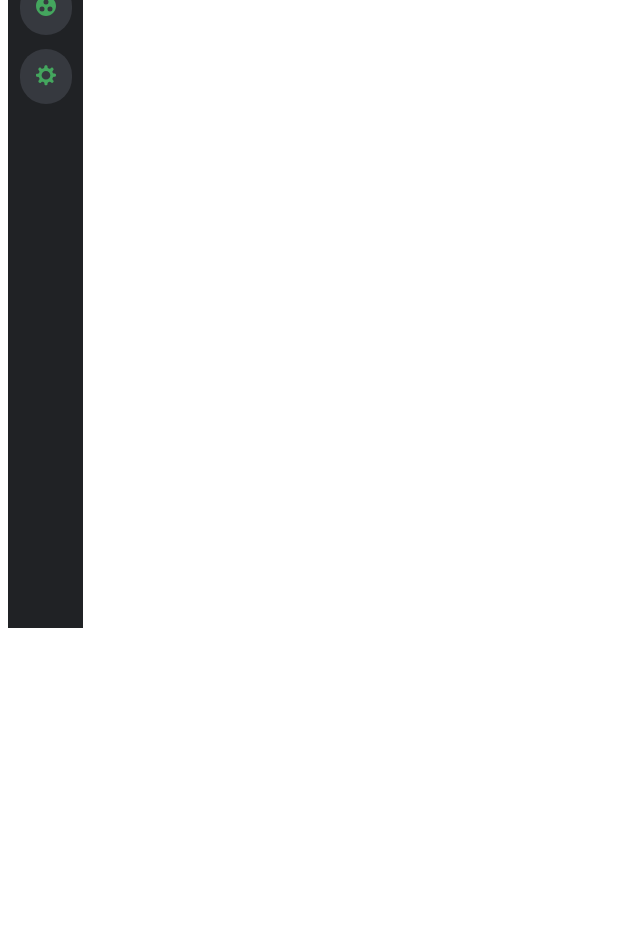
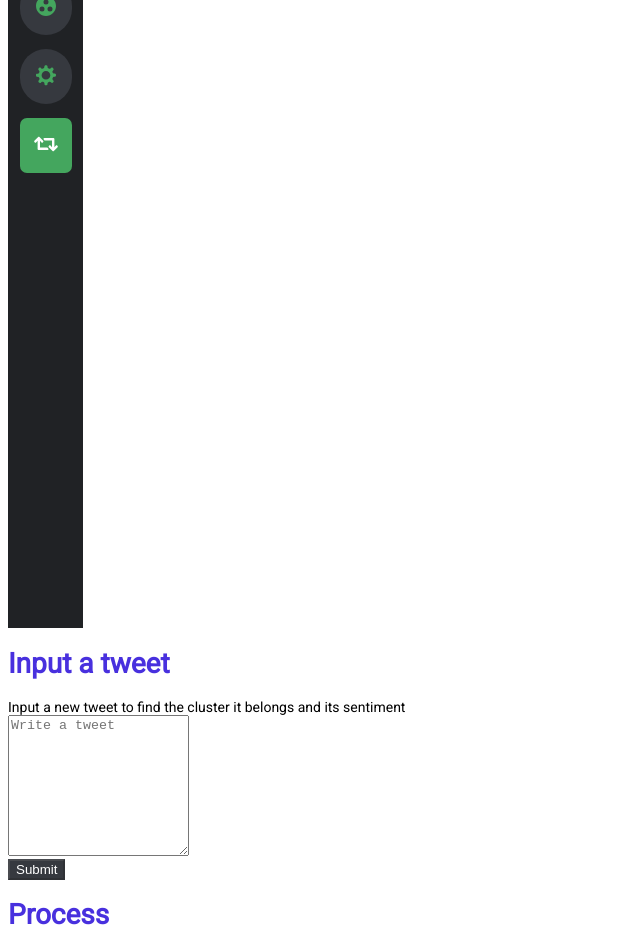
Before and after one commit to jpblopez/minerva-react, a React (Create React App) app: page /analyze in a window 1280 px wide. Shown: the part 180-1130 px from the top of the page, without its empty margins (0-640 px from the left). Before the commit the page ends 816 px from the top, so only its background shows below. Built offline with nearby package versions, Linux system fonts and the light colour scheme; no server answers; what tw-elements would draw is missing.

Commit message:
input page

```diff
--- a/src/App.jsx
+++ b/src/App.jsx
@@ -8,6 +8,7 @@ import TweetDetails from '@/pages/TweetDetails';
 import TweetController from '@/controllers/TweetController';
 import TweetDataContext from './context/TweetDataContext';
 import Process from './pages/Process';
+import Input from './pages/Input';
 import PreprocessedTweetDetails from './components/PreprocessedTweetDetails';
 import TFIDFDetails from './components/TFIDFDetails';
 import ClusterDetails from './components/ClusterDetails';
@@ -61,6 +62,9 @@ function App() {
               <Route path="/cluster/:id">
                 <ClusterDetails />
               </Route>
+              <Route path="/analyze">
+                <Input />
+              </Route>
             </Switch>
           </div>
         </main>
--- a/src/assets/index.css
+++ b/src/assets/index.css
@@ -83,6 +83,17 @@ thead div {
   background: #67b477;
 }
 
+.standard-green-btn {
+  background: #44a65e;
+  color: white;
+}
+
+.standard-faded-btn {
+  background: #36393f;
+  color: white;
+}
+
+
 .negative-bar {
   background: #bc3636;
   height: 20px;
--- a/src/components/Sidebar.jsx
+++ b/src/components/Sidebar.jsx
@@ -2,6 +2,7 @@ import React from 'react';
 import { AiFillHome as Home, AiOutlineTwitter as Tweet } from 'react-icons/ai';
 import { MdGroupWork } from 'react-icons/md';
 import { DiAptana } from 'react-icons/di';
+import { FaRetweet } from 'react-icons/fa';
 import { NavLink } from 'react-router-dom';
 
 const Sidebar = () => (
@@ -19,6 +20,9 @@ const Sidebar = () => (
       <NavLink className="discord-button" to="/process">
         <DiAptana size={24} className="text-white" />
       </NavLink>
+      <NavLink className="discord-button" to="/analyze">
+        <FaRetweet size={24} className="text-white" />
+      </NavLink>
     </div>
   </>
 );
--- a/src/controllers/TweetController.jsx
+++ b/src/controllers/TweetController.jsx
@@ -53,4 +53,8 @@ export default class TweetController {
   static getSOMDetails() {
     return axios.get(`${baseUrl}/som/details`);
   }
+
+  static analyzeTweet(data) {
+    return axios.post(`${baseUrl}/analyze`, { tweet: data })
+  }
 }
--- /dev/null
+++ b/src/pages/Input.jsx
@@ -0,0 +1,59 @@
+import React, { useState } from 'react';
+import TweetController from '@/controllers/TweetController'
+
+const Input = () => {
+  const [loading, setLoading] = useState(false)
+  const [tweet, setTweet ] = useState('')
+
+  const submit = async () => {
+    setLoading(true)
+    try {
+      const res = await TweetController.analyzeTweet(tweet)
+      console.log(res);
+    } catch (e) {
+      console.error(e)
+    }
+    setLoading(false)
+  }
+
+  const handleChange = (e) => {
+    setTweet(e.target.value)
+  }
+
+  const disabled = !tweet || loading
+
+  const classname = disabled ? 'standard-faded-btn opacity-30 cursor-not-allowed' : 'standard-green-btn'
+
+  return (
+    <div className="p-4 flex flex-row gap-4">
+      <div className="bg-white p-4">
+        <div className="text-faded mb-4">
+          <h1 className="main-color text-2xl mb-4">Input a tweet</h1>
+        </div>
+        <div className="mb-4">
+          Input a new tweet to find the cluster it belongs and its sentiment
+        </div>
+        <div className="mb-2">
+          <textarea
+            rows="9"
+            type="text"
+            className="w-full outline-none border-2 border-gray-100 p-2 hover:border-blue-500 focus:border-blue-500 transition duration-100 resize-none"
+            placeholder="Write a tweet"
+            value={tweet}
+            onChange={handleChange}
+          />
+        </div>
+        <button type='button' className={`${classname} p-2`} onClick={() => submit()} disabled={disabled}>
+            Submit
+        </button>
+      </div>
+      <div className="p-4 bg-white w-full">
+        <div className="text-faded mb-4">
+          <h1 className="main-color text-2xl mb-4">Process</h1>
+        </div>
+      </div>
+    </div>
+  );
+};
+
+export default Input;
```
